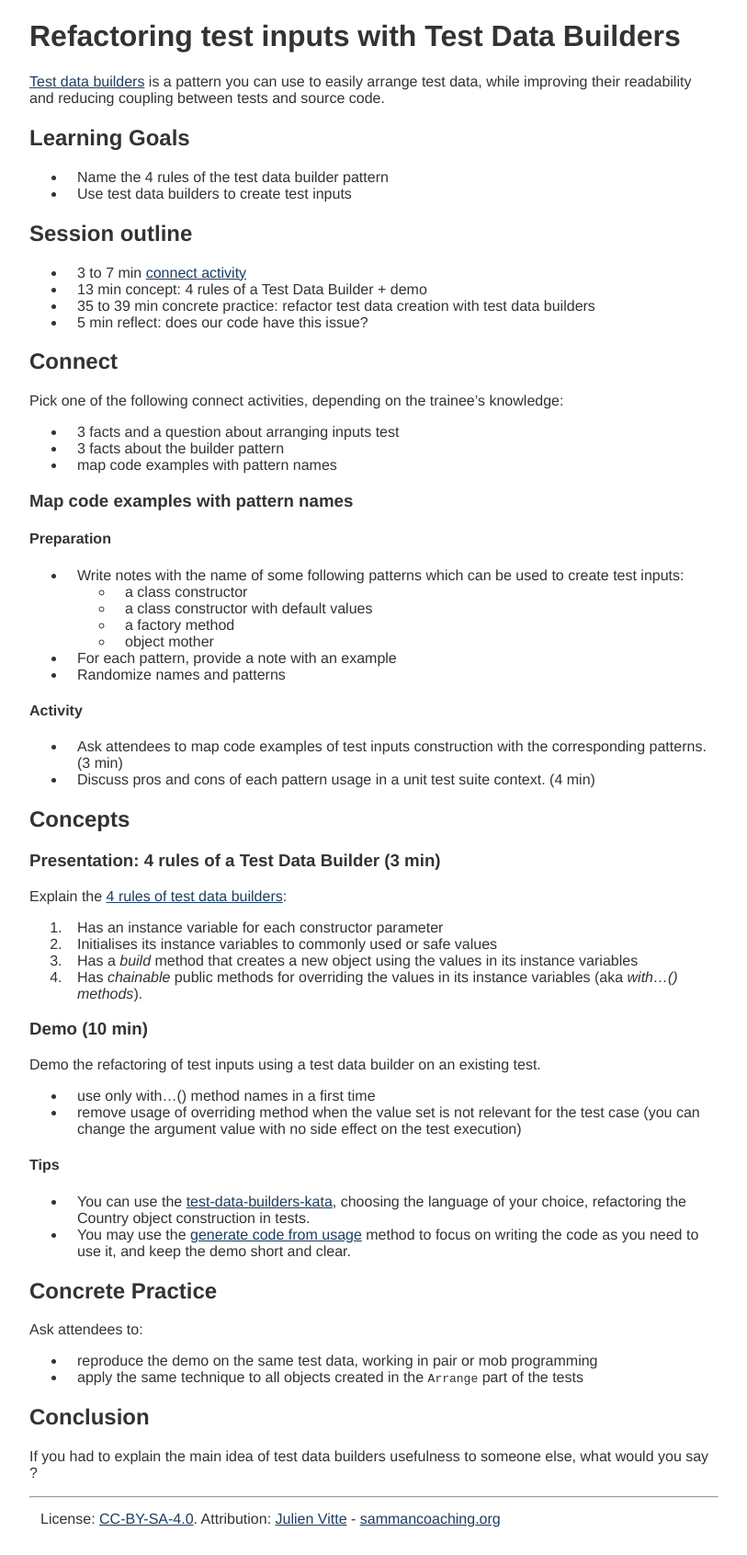
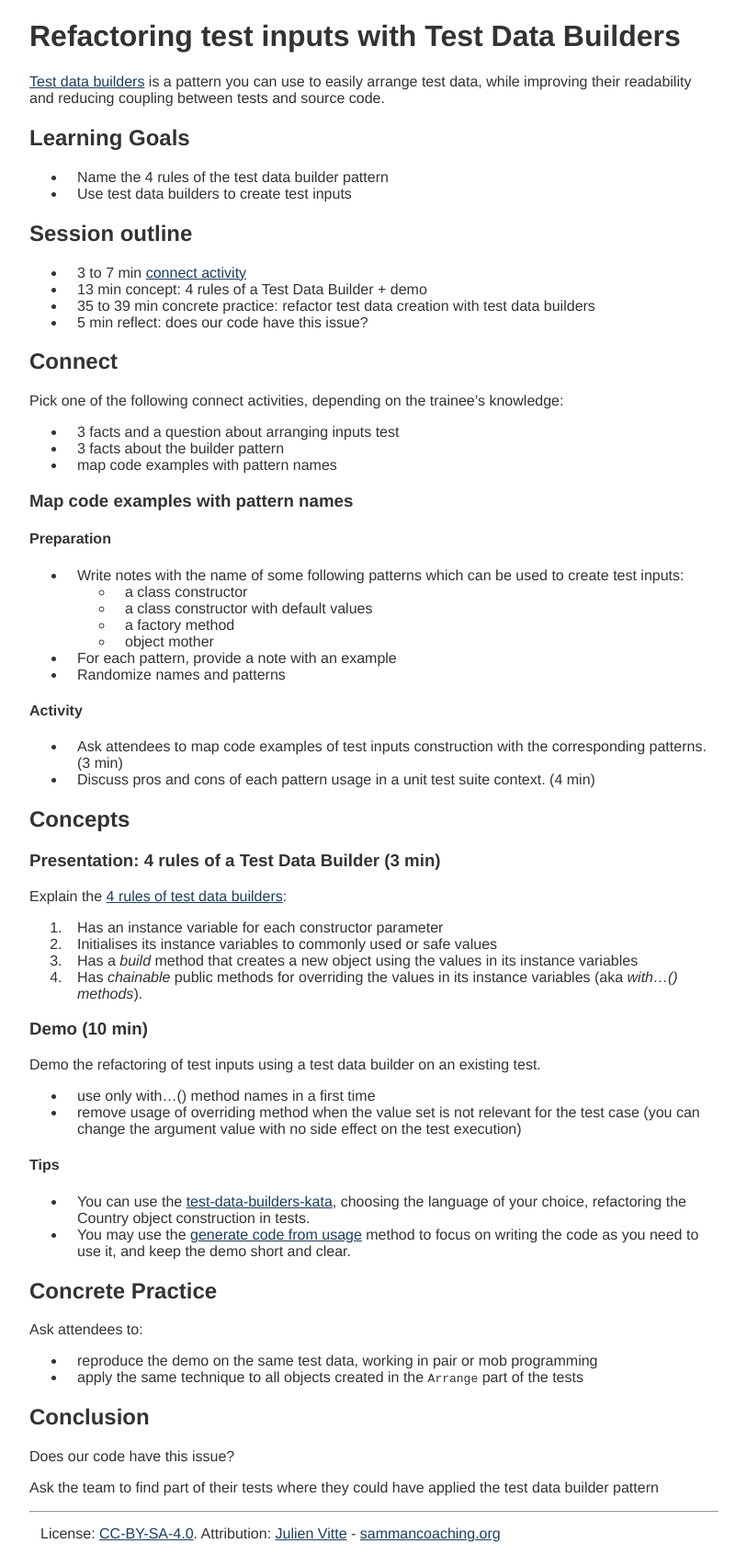
Before and after one commit to sammancoaching/website, a Jekyll site: the page built from _learning_hours/test_design/test_data_builders.md, in a window 1280 px wide. Shown: the whole page at 92% size, without its empty margins (233-1046 px from the left). Built offline with Jekyll 4.4.1, drawn with Linux system fonts in a browser that asks for light colours.

Commit message:
feat: changes conclusion activity

```diff
--- a/_learning_hours/test_design/test_data_builders.md
+++ b/_learning_hours/test_design/test_data_builders.md
@@ -70,4 +70,7 @@ Ask attendees to:
 - apply the same technique to all objects created in the `Arrange` part of the tests
 
 ## Conclusion
-If you had to explain the main idea of test data builders usefulness to someone else, what would you say ?
+
+Does our code have this issue?
+
+Ask the team to find part of their tests where they could have applied the test data builder pattern
```
